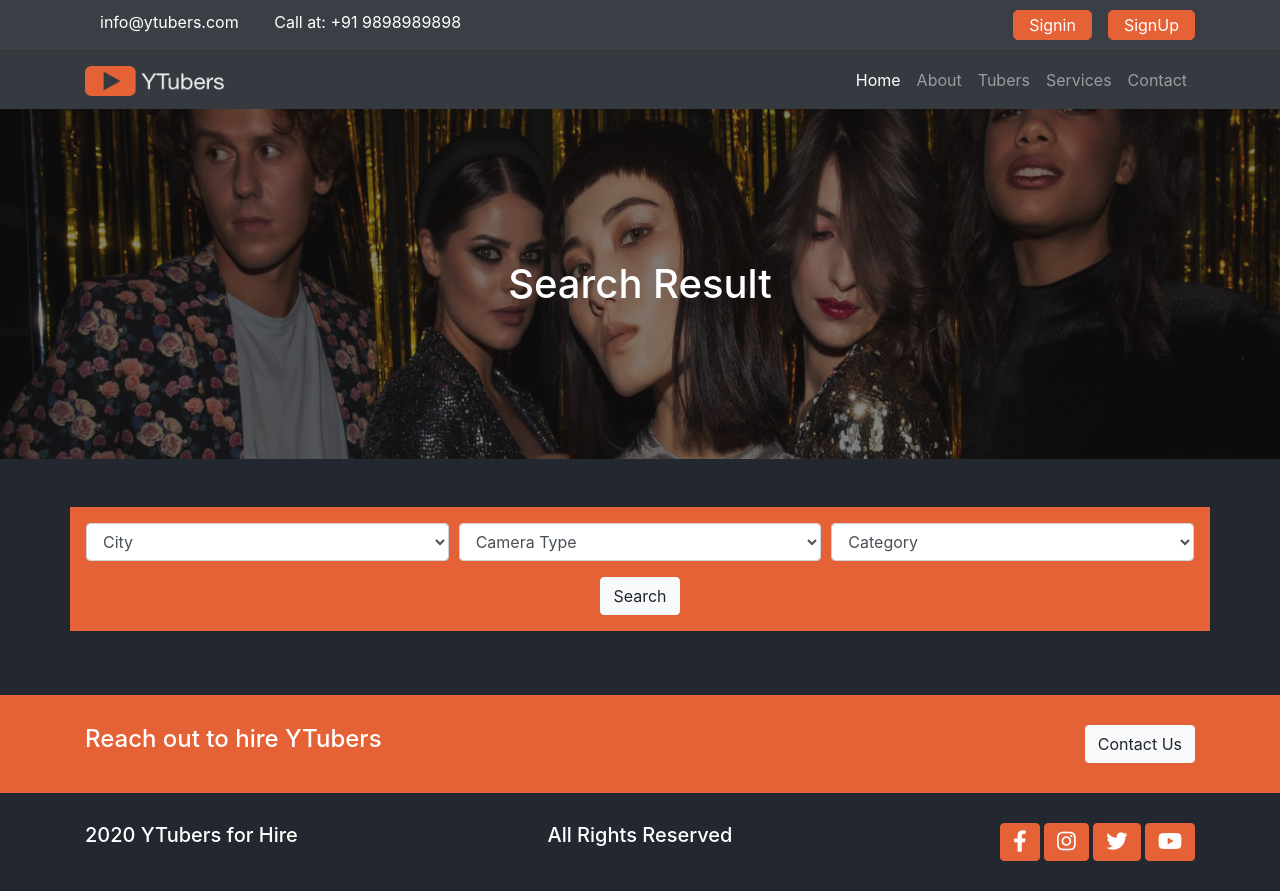
After one commit to mahendraprasadgupta/lco-tubers, a Django app: template tubers/templates/youtubers/search.html in a window 1280 px wide. The commit adds this page. Run offline with Django 3.2, Linux system fonts and the light colour scheme; the template is opened without the code that fills it, so the values that code supplies are empty.

Commit message:
keyword search

```diff
--- a/tubers/templates/webpages/home.html
+++ b/tubers/templates/webpages/home.html
@@ -28,10 +28,10 @@
 
 
     <section class="container d-flex justify-content-center align-items-center mt-4">
-      <form class="row text-center">
+      <form method="GET" action="{% url 'search' %}" class="row text-center">
         <div class="col-md-auto">
           <div class="form-group mb-2">
-            <input type="password" class="form-control" placeholder="Enter Keywords">
+            <input type="text" name="keyword" class="form-control" placeholder="Enter Keywords">
           </div>
           <div class="text-center">
             <button type="submit" class="btn btn-accent ml-2 mb-2 pl-5 pr-5">Search</button>
--- /dev/null
+++ b/tubers/templates/youtubers/search.html
@@ -0,0 +1,75 @@
+{% extends 'base.html'%}
+{% load static %}
+{% block content %}
+<main class="searchpage">
+    <div class="banner">
+      <img src="{% static './assets/images/bg-banner.png' %}" alt="" class="img-fluid w-100">
+      <h1 class="text-center">
+        Search Result
+      </h1>
+    </div>
+
+    <section class="searchbox container mt-5 p-3 bg-accent">
+      <form>
+        <div class="form-row">
+          <div class="form-group col-md-4">
+            <select id="inputState" class="form-control">
+              <option selected disabled hidden>City</option>
+              <option>...</option>
+            </select>
+          </div>
+          <div class="form-group col-md-4">
+            <select id="inputState" class="form-control">
+              <option selected disabled hidden>Camera Type</option>
+              <option>Value 1</option>
+              <option>Value 2</option>
+              <option>Value 3</option>
+              <option>Value 4</option>
+            </select>
+          </div>
+          <div class="form-group col-md-4">
+            <select class="form-control">
+              <option selected disabled hidden>Category</option>
+              <option>...</option>
+            </select>
+          </div>
+        </div>
+
+      </form>
+      <div class="text-center">
+
+        <button class="btn btn-light">Search</button>
+      </div>
+    </section>
+
+
+
+    <section class="search-results container mt-3 grid">
+
+      <!-- person 1 -->
+      {% for ty in tubers %}
+      <div class="card border-0 text-center">
+        <div>
+        <a href="{% url 'youtubers_detail' ty.id %}">
+          <img src="{{ ty.photo.url }}" class="card-img-top" alt="team-member">
+        </a>
+        </div>
+        <div class="card-body">
+          <h5 class="card-title">{{ ty.name }}</h5>
+          <p class="card-text">{{ ty.category }}</p>
+          <div class="person-description mt-2">
+            <button class="btn btn-accent"> City : {{ ty.city }} </button>
+            <button class="btn btn-accent"> Age : {{ ty.age }} </button>
+            <button class="btn btn-accent"> Height : {{ ty.height }} </button>
+          </div>
+          <div class="person-description mt-2">
+            <button class="btn btn-accent"> {{ ty.crew }} </button>
+            <button class="btn btn-accent"> {{ ty.camera_type }} </button>
+            <button class="btn btn-accent"> {{ ty.sub_count }} </button>
+          </div>
+        </div>
+      </div>
+      {% endfor %}
+    </section>
+  </main>
+{% endblock %}
```
Also changed, not shown: tubers/youtubers/views.py (+9 -1 lines).
